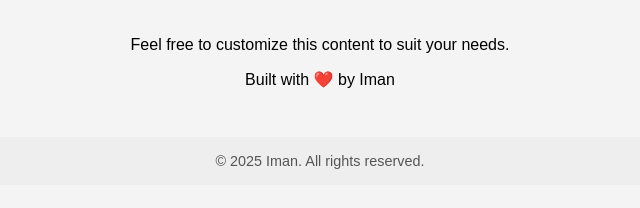
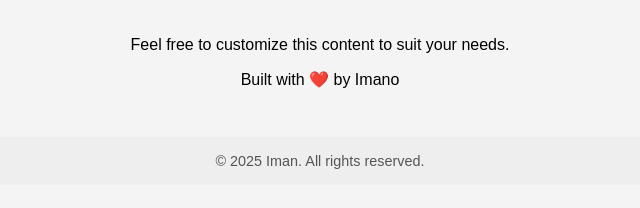
Before and after one commit to ihrahimi/DevOps, a plain HTML site: page jenkins/nginx-simple/index.html in a window 1280 px wide. Shown: the part 190-398 px from the top of the page, 320-960 px from the left. Drawn offline with Linux system fonts and the light colour scheme.

Commit message:
Update index.html

```diff
--- a/jenkins/nginx-simple/index.html
+++ b/jenkins/nginx-simple/index.html
@@ -35,7 +35,7 @@
   </header>
   <main>
     <p>Feel free to customize this content to suit your needs.</p>
-    <p>Built with ❤️ by Iman</p>
+    <p>Built with ❤️ by Imano</p>
   </main>
   <footer>
     &copy; 2025 Iman. All rights reserved.
```
